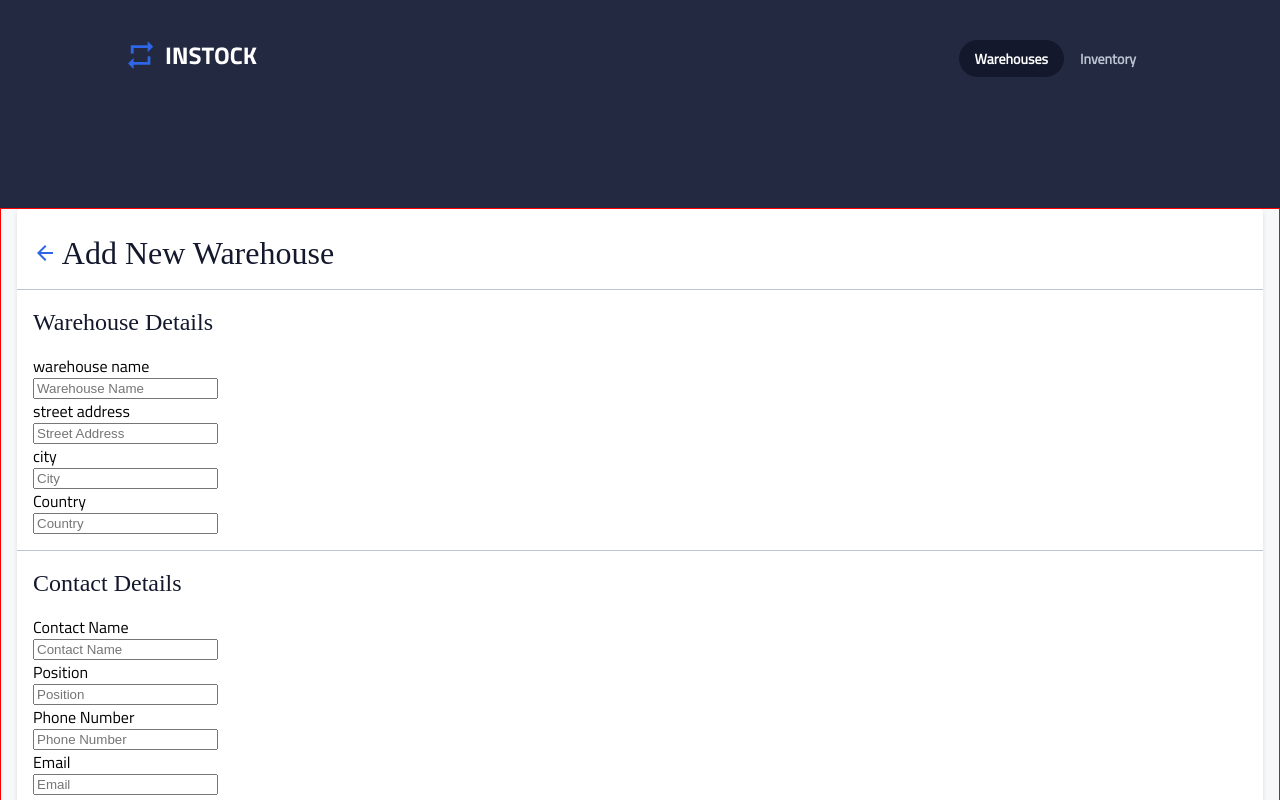
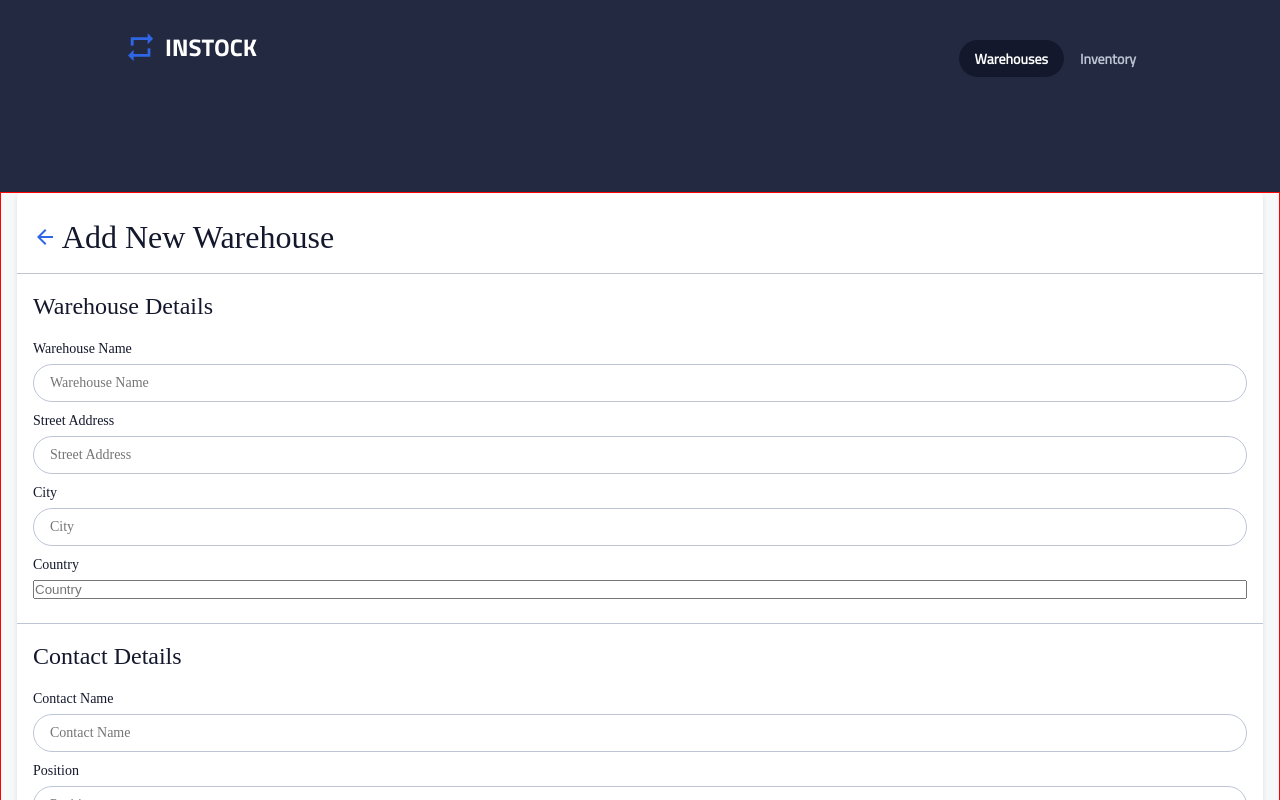
Before and after one commit to hilarykhc/instock-client, a React (Create React App) app: page /warehouse/add in a window 1280 px wide. Shown: the top 800 px of the page. Built offline with nearby package versions, Linux system fonts and the light colour scheme.

Commit message:
Style form section and fix minor bug

```diff
--- a/src/components/WarehouseForm/WarehouseForm.jsx
+++ b/src/components/WarehouseForm/WarehouseForm.jsx
@@ -7,19 +7,25 @@ const WarehouseForm = () => {
       <div className="warehouse-form__section-container">
         {/* Warehouse Detail Section */}
         <section className="warehouse-form-section section">
-          <h2 className='section__heading'>Warehouse Details</h2>
-          <div className="form__group">
-            <label htmlFor="warehouse_name">warehouse name</label>
+          <h2 className="section__heading">Warehouse Details</h2>
+          <div className="warehouse-form__group">
+            <label className="warehouse-form__label" htmlFor="warehouse_name">
+              warehouse name
+            </label>
             <input
+              className="warehouse-form__input"
               type="text"
               id="warehouse_name"
               name="warehouse_name"
               placeholder="Warehouse Name"
             />
           </div>
-          <div className="form__group">
-            <label htmlFor="address">street address</label>
+          <div className="warehouse-form__group">
+            <label className="warehouse-form__label" htmlFor="address">
+              street address
+            </label>
             <input
+              className="warehouse-form__input"
               type="text"
               id="address"
               name="address"
@@ -27,12 +33,22 @@ const WarehouseForm = () => {
             />
           </div>
 
-          <div className="form__group">
-            <label htmlFor="city">city</label>
-            <input type="text" id="city" name="city" placeholder="City" />
+          <div className="warehouse-form__group">
+            <label className="warehouse-form__label" htmlFor="city">
+              city
+            </label>
+            <input
+              className="warehouse-form__input"
+              type="text"
+              id="city"
+              name="city"
+              placeholder="City"
+            />
           </div>
-          <div className="form__group">
-            <label htmlFor="warehouse_name">Country</label>
+          <div className="warehouse-form__group">
+            <label className="warehouse-form__label" htmlFor="warehouse_name">
+              Country
+            </label>
             <input
               type="text"
               id="country"
@@ -44,37 +60,54 @@ const WarehouseForm = () => {
         <Divider />
         {/* Contact section */}
         <section className="warehouse-form-section section">
-          <h2 className='section__heading'>Contact Details</h2>
-          <div className="form__group">
-            <label htmlFor="contact_name">Contact Name</label>
+          <h2 className="section__heading">Contact Details</h2>
+          <div className="warehouse-form__group">
+            <label className="warehouse-form__label" htmlFor="contact_name">
+              Contact Name
+            </label>
             <input
+              className="warehouse-form__input"
               type="text"
               id="contact_name"
               name="contact_name"
               placeholder="Contact Name"
             />
           </div>
-          <div className="form__group">
-            <label htmlFor="contact_name">Position</label>
+          <div className="warehouse-form__group">
+            <label className="warehouse-form__label" htmlFor="contact_name">
+              Position
+            </label>
             <input
+              className="warehouse-form__input"
               type="text"
               id="contact_position"
               name="contact_position"
               placeholder="Position"
             />
           </div>
-          <div className="form__group">
-            <label htmlFor="contact_phone">Phone Number</label>
+          <div className="warehouse-form__group">
+            <label className="warehouse-form__label" htmlFor="contact_phone">
+              Phone Number
+            </label>
             <input
+              className="warehouse-form__input"
               type="text"
               id="contact_phone"
               name="contact_phone"
               placeholder="Phone Number"
             />
           </div>
-          <div className="form__group">
-            <label htmlFor="email">Email</label>
-            <input type="text" id="email" name="email" placeholder="Email" />
+          <div className="warehouse-form__group">
+            <label className="warehouse-form__label" htmlFor="email">
+              Email
+            </label>
+            <input
+              className="warehouse-form__input"
+              type="text"
+              id="email"
+              name="email"
+              placeholder="Email"
+            />
           </div>
         </section>
         <div className="warehouse-form__btn-container">
--- a/src/components/WarehouseForm/WarehouseForm.scss
+++ b/src/components/WarehouseForm/WarehouseForm.scss
@@ -19,6 +19,24 @@
       background-color: $cloud;
       width: 100%;
      }
+
+     &__group{
+      margin-bottom: 0.5rem;
+      display: flex;
+      flex-direction: column;
+     }
+
+     &__label{
+      margin-bottom: 4px;
+      @include font-label;
+      text-transform: capitalize;
+      font-weight: 600;
+      color: $instock-black;
+     }
+
+     &__input{
+      @include field-input-styles;
+     }
 }
 
 .section{
--- a/src/styles/partials/_resets.scss
+++ b/src/styles/partials/_resets.scss
@@ -1,3 +1,4 @@
+*,
 *::before,
 *::after {
   box-sizing: border-box;
@@ -11,7 +12,6 @@ h2,
 p,
 body {
   font-family: 'Titillium Regular', -apple-system, BlinkMacSystemFont, 'Segoe UI', Roboto, Helvetica, Arial, sans-serif;
-  margin: 0;
 }
 
 img,
```
